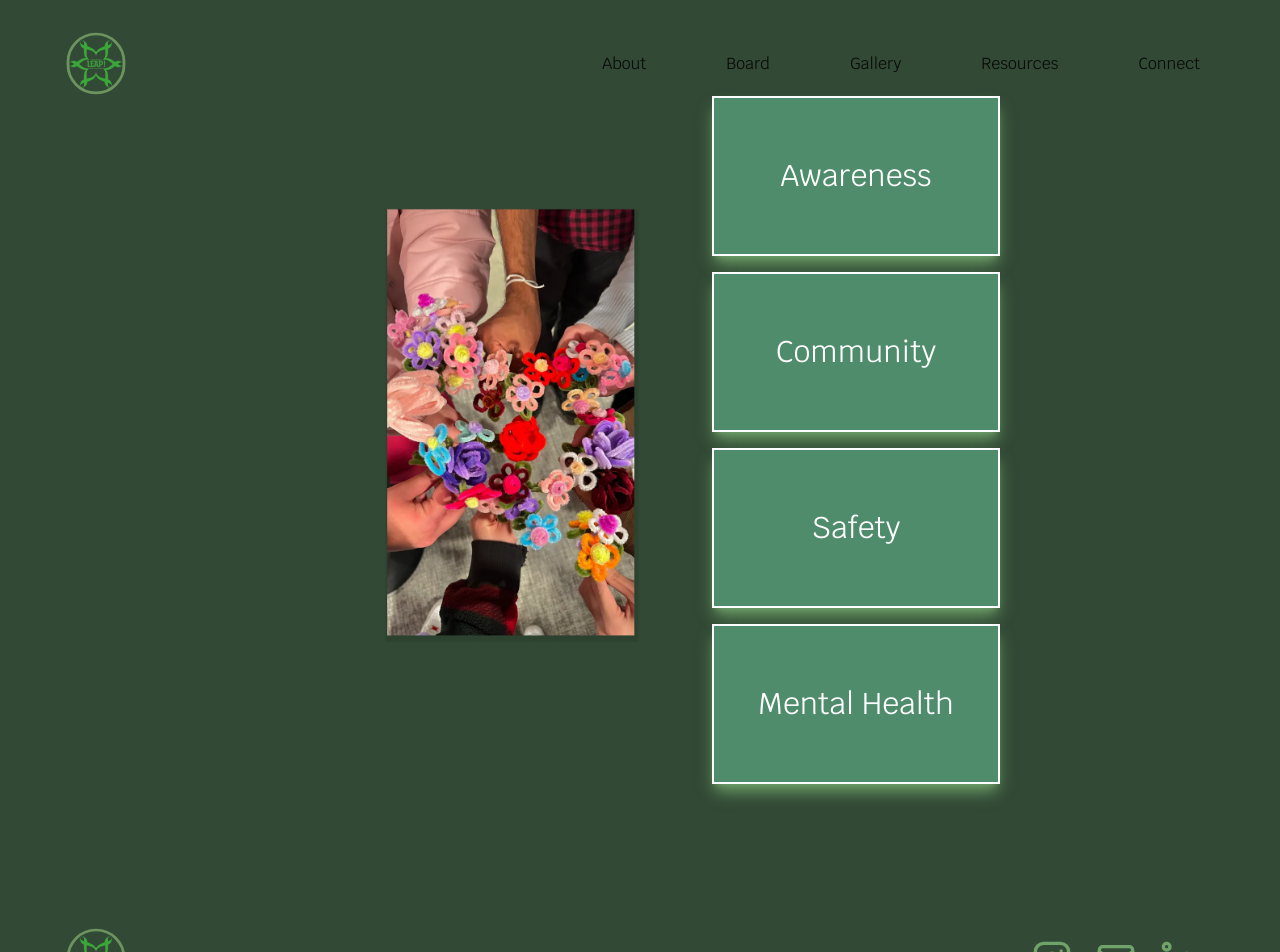
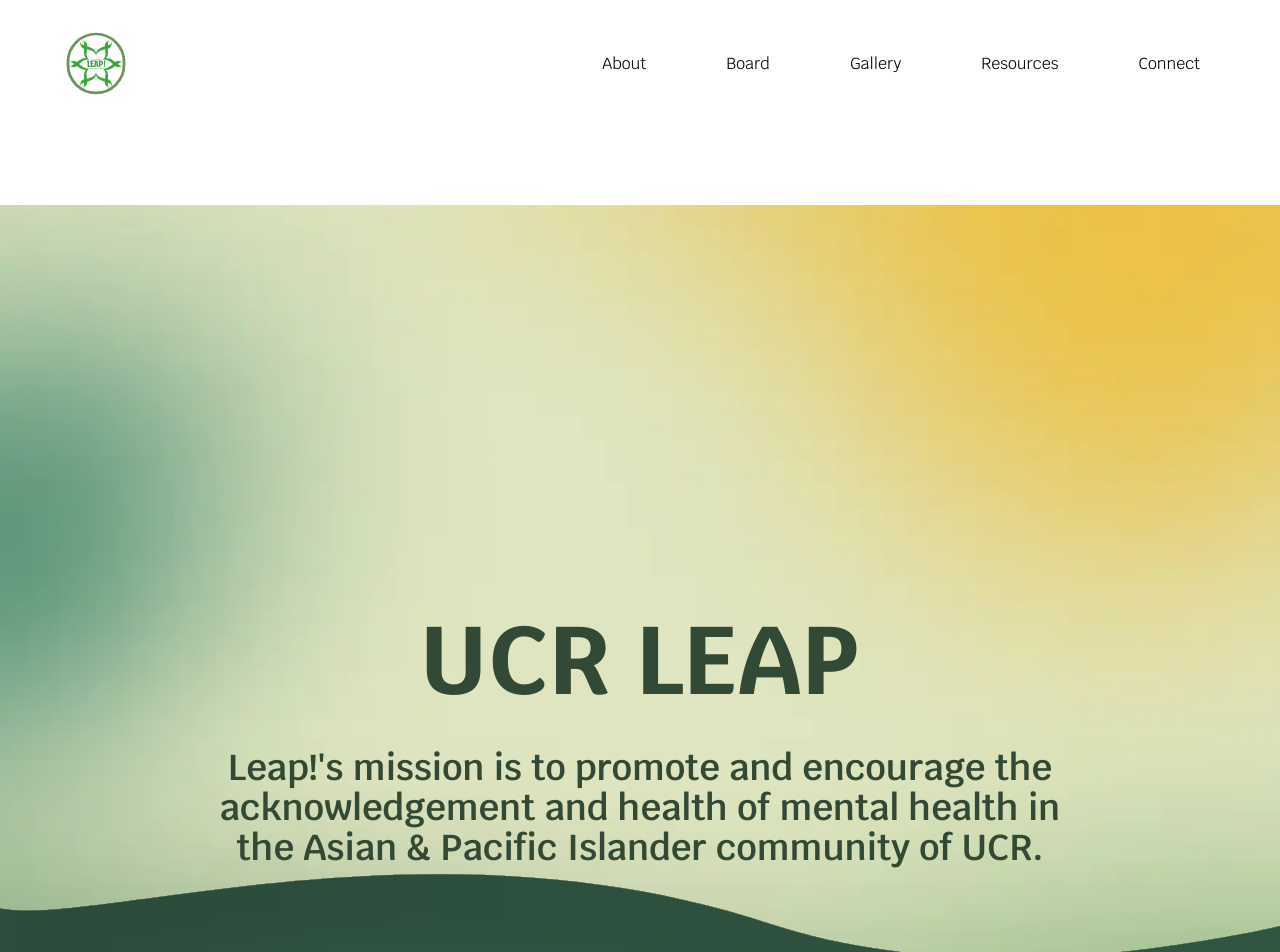
Before and after one commit to acm-ucr/leap-website, a Next.js app: page / in a window 1280 px wide. Shown: the top 952 px of the page. Built offline with nearby package versions, Linux system fonts and the light colour scheme.

Commit message:
home header and backgrds

```diff
--- a/src/app/page.tsx
+++ b/src/app/page.tsx
@@ -1,8 +1,10 @@
+import Header from "@/components/home/Header";
 import Description_Component from "@/components/home/Description_Component";
 
 const Home = () => {
   return (
     <div>
+      <Header />
       <Description_Component />
     </div>
   );
--- a/src/components/home/Description_Component.tsx
+++ b/src/components/home/Description_Component.tsx
@@ -1,9 +1,16 @@
+import description_bg from "@/public/assets/home/descriptionBg.svg";
 import Value_Box from "@/components/home/Value_Box";
 import Description from "@/components/home/Description";
+import Image from "next/image";
 
 const Description_Component = () => {
   return (
-    <div className="flex items-start bg-leap-dark-green">
+    <div className="mb-40 flex items-start">
+      <Image
+        src={description_bg}
+        alt="Description Background"
+        className="min-w-screen absolute top-[350px] -z-20 min-h-screen"
+      />
       <div className="mt-24 flex flex-1 items-start justify-center">
         <Description />
       </div>
--- /dev/null
+++ b/src/components/home/Header.tsx
@@ -0,0 +1,26 @@
+import header_bg from "@/public/assets/home/header.webp";
+import Image from "next/image";
+
+const Header = () => {
+  return (
+    <div className="relative flex h-[185vh] w-full flex-col items-center justify-center">
+      <Image
+        src={header_bg}
+        alt="Home Header"
+        className="m-h-screen absolute -z-30 w-screen"
+      />
+      <div className="flex w-2/3 flex-col items-center justify-center gap-10">
+        <div className="font-leap text-center text-8xl font-bold text-leap-dark-green">
+          UCR LEAP
+        </div>
+        <div className="font-leap text-center text-4xl font-semibold text-leap-dark-green">
+          Leap!'s mission is to promote and encourage the acknowledgement and
+          health of mental health in the Asian & Pacific Islander community of
+          UCR.
+        </div>
+      </div>
+    </div>
+  );
+};
+
+export default Header;
```
Also changed, not shown: public/assets/home/descriptionBg.svg (added), public/assets/home/header.webp (added).
